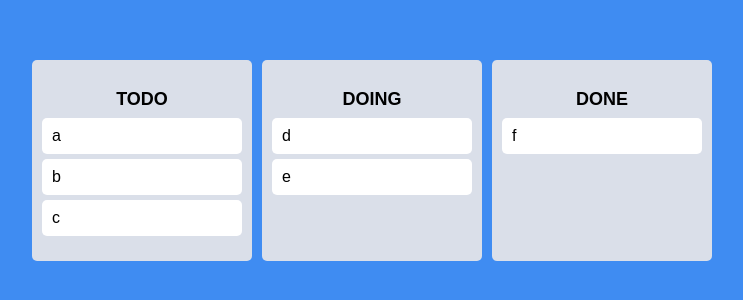
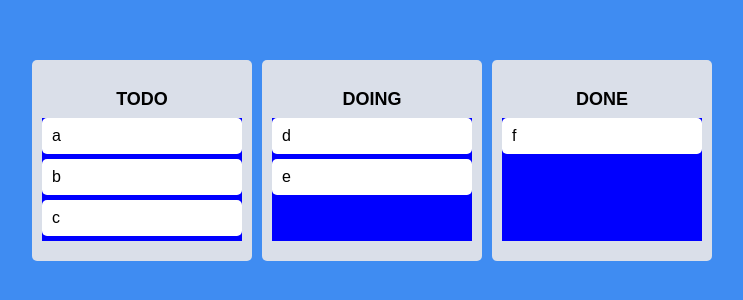
Before and after one commit to myhappyman/cross-board, a React (Create React App) app: page / in a window 1280 px wide. Shown: the part 240-540 px from the top of the page, without its empty margins (268-1011 px from the left). Built offline with nearby package versions, Linux system fonts and the light colour scheme.

Commit message:
Droppable 하위 children의 두번째 인자 snapshot이 제공하는 정보를 토대로 드래그 처리중 드래그 벗어나는 경우 드래그가 새로 온 경우에 대하여 boolean값으로 데이터를 받고 styled에서 css처리를 해보았다.

```diff
--- a/src/components/Board.tsx
+++ b/src/components/Board.tsx
@@ -1,3 +1,4 @@
+import { builtinModules } from "module";
 import { Droppable } from "react-beautiful-dnd";
 import styled from "styled-components";
 import DraggableCard from "./DraggableCard";
@@ -7,6 +8,8 @@ const Wrapper = styled.div`
   padding: 30px 10px 20px 10px;
   border-radius: 5px;
   min-height: 200px;
+  display: flex;
+  flex-direction: column;
 `;
 
 const Title = styled.h2`
@@ -14,6 +17,19 @@ const Title = styled.h2`
     font-weight: 600;
     margin-bottom: 10px;
     font-size: 18px;
+`;
+
+interface IArea{
+    isDraggingOver: boolean;
+    draggingFromThisWith: boolean;
+}
+
+const Area = styled.div<IArea>`
+    background-color: ${props => props.isDraggingOver
+                            ? "pink"
+                            : props.draggingFromThisWith ? "red" : "blue"};
+    flex-grow: 1;
+    transition: background-color .3 ease-in-out;
 `;
 
 interface IBoardProps {
@@ -26,11 +42,15 @@ function Board({toDos, boardId}:IBoardProps){
         <Wrapper >
             <Title>{boardId}</Title>
             <Droppable droppableId={boardId}>
-            {(magic) => (
-                <div ref={magic.innerRef} {...magic.droppableProps}>
-                {toDos.map((toDo, idx) => <DraggableCard key={toDo} toDo={toDo} idx={idx}/>)}
-                {magic.placeholder}
-                </div>
+            {(magic, snapshot) => (
+                <Area
+                    isDraggingOver={snapshot.isDraggingOver}
+                    draggingFromThisWith={Boolean(snapshot.draggingFromThisWith)}
+                    ref={magic.innerRef} {...magic.droppableProps}
+                >
+                    {toDos.map((toDo, idx) => <DraggableCard key={toDo} toDo={toDo} idx={idx}/>)}
+                    {magic.placeholder}
+                </Area>
 
             )}
             </Droppable>
```
Also changed, not shown: 1 other file (tests, documents, lock files or other folders).
